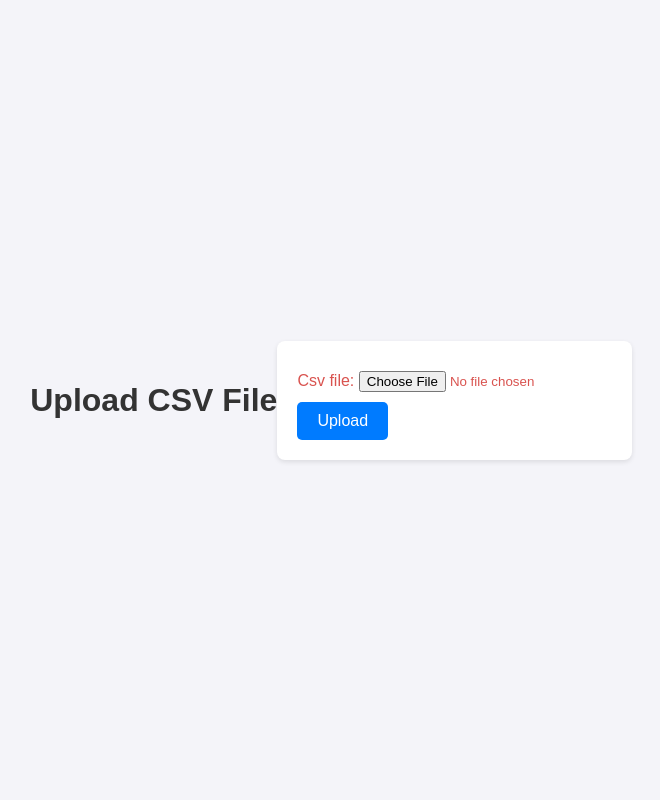
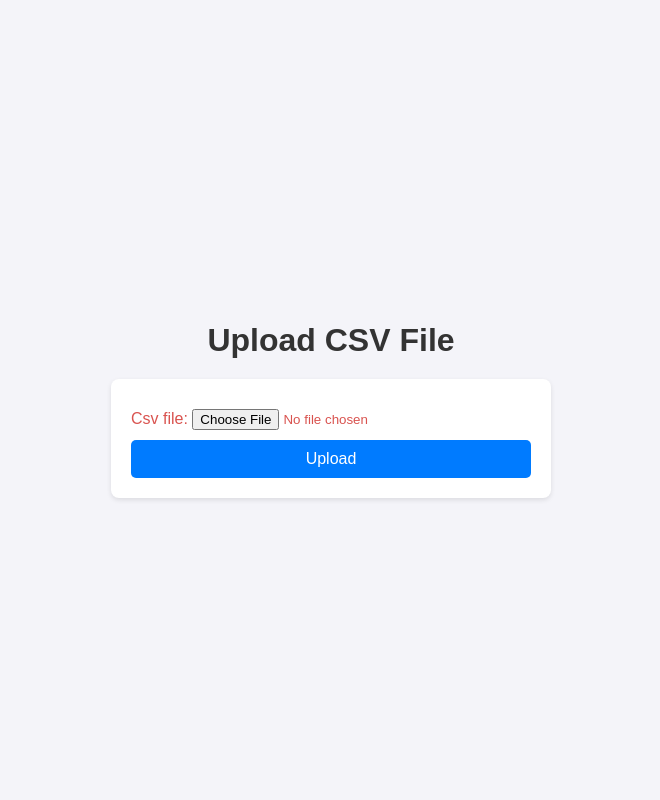
Before and after one commit to wlehd12/KT_Aivle_mini7, a Django app: page /searchdb/upload_csv/ in a window 1280 px wide. Shown: the whole page, without its empty margins (309-969 px from the left). Run offline with Django 4.2, Linux system fonts and the light colour scheme.

Commit message:
csv form edited

```diff
--- a/searchdb/templates/search/form.html
+++ b/searchdb/templates/search/form.html
@@ -12,15 +12,21 @@
             justify-content: center;
             align-items: center;
             height: 100vh;
+            flex-direction: column;
         }
         h1 {
             color: #333;
+            text-align: center;
+            margin: 0;
+            padding: 20px;
         }
-        form {
+        .container {
             background: #fff;
             padding: 20px;
             border-radius: 8px;
             box-shadow: 0 2px 5px rgba(0, 0, 0, 0.1);
+            width: 100%;
+            max-width: 400px;
         }
         form p {
             margin: 10px 0;
@@ -33,6 +39,7 @@
             border-radius: 5px;
             cursor: pointer;
             font-size: 16px;
+            width: 100%;
         }
         button:hover {
             background-color: #0056b3;
@@ -44,6 +51,7 @@
 </head>
 <body>
     <h1>Upload CSV File</h1>
+    <div class="container">
         {% if messages %}
             {% for message in messages %}
                 <p>{{ message }}</p>
@@ -54,5 +62,6 @@
             {{ form.as_p }}
             <button type="submit">Upload</button>
         </form>
+    </div>
 </body>
 </html>
```
Lines whose indentation alone changed are shown as unchanged.
